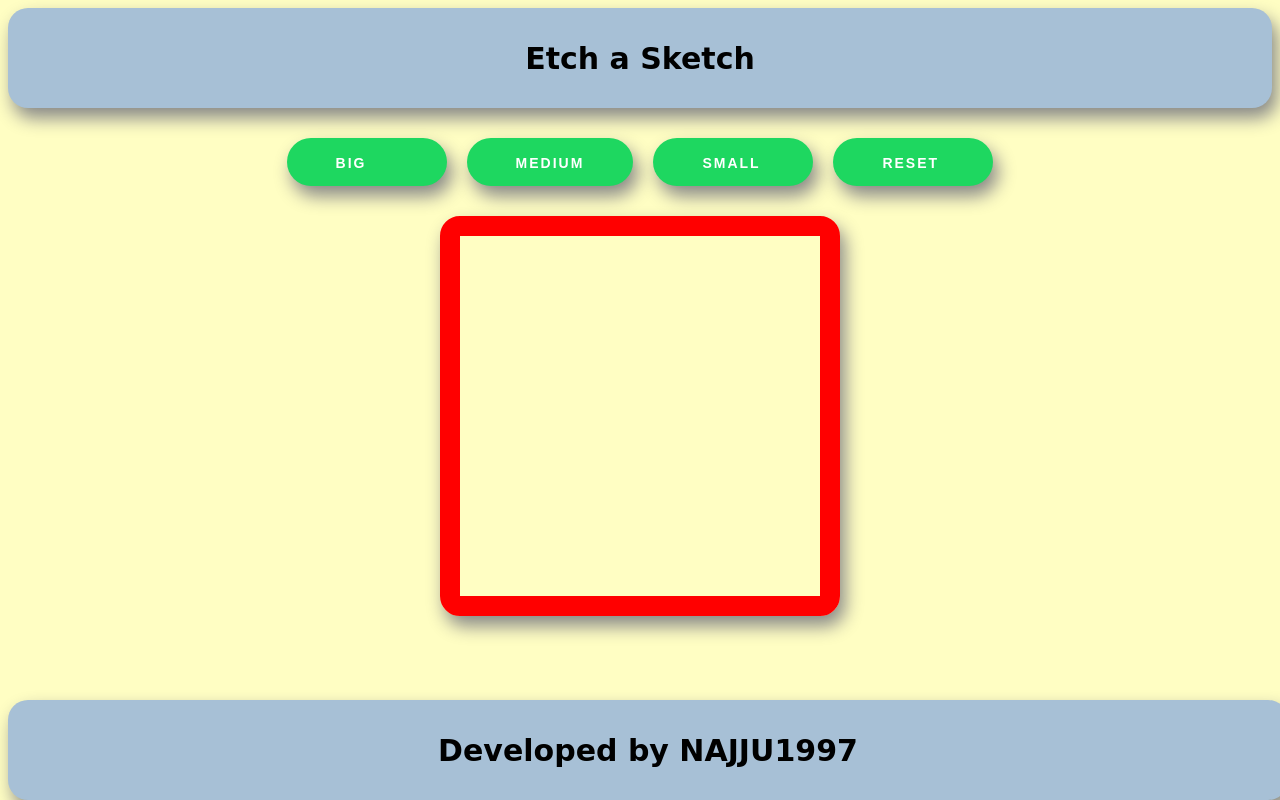
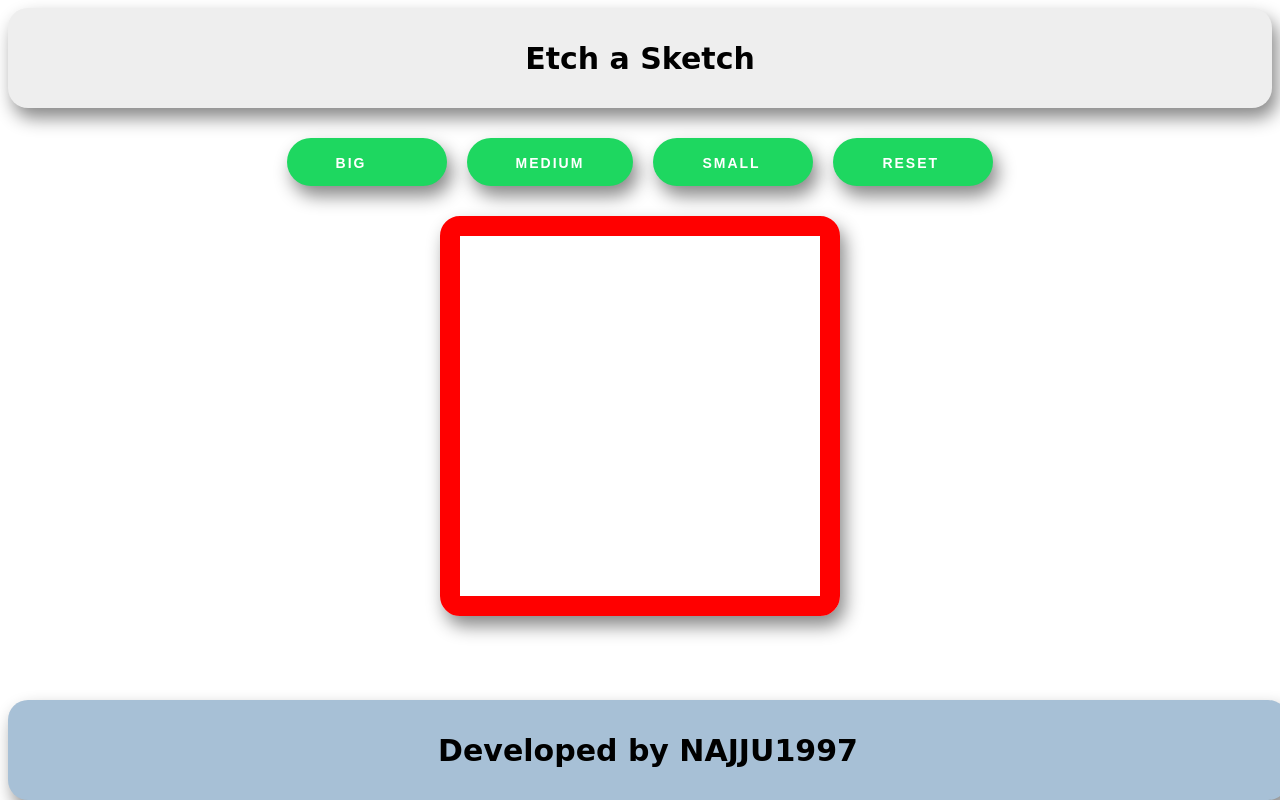
Before and after one commit to najju1997/etch-a-sketch, a plain HTML site: page index.html in a window 1280 px wide. Drawn offline with Linux system fonts and the light colour scheme.

Commit message:
FInal changes

```diff
--- a/style.css
+++ b/style.css
@@ -1,6 +1,4 @@
-body {
-  background-color: #fffec3;
-}
+
 header {
   display: flex;
   justify-content: center;
@@ -8,7 +6,7 @@ header {
   font-size: 30px;
   font-weight: bold;
   font-family: 'Lobster', cursive;
-  background-color: rgb(167, 192, 214);
+  background-color: rgb(238, 238, 238);
   padding: 20px auto;
   height: 100px;
   color: rgb(0, 0, 0);
```
